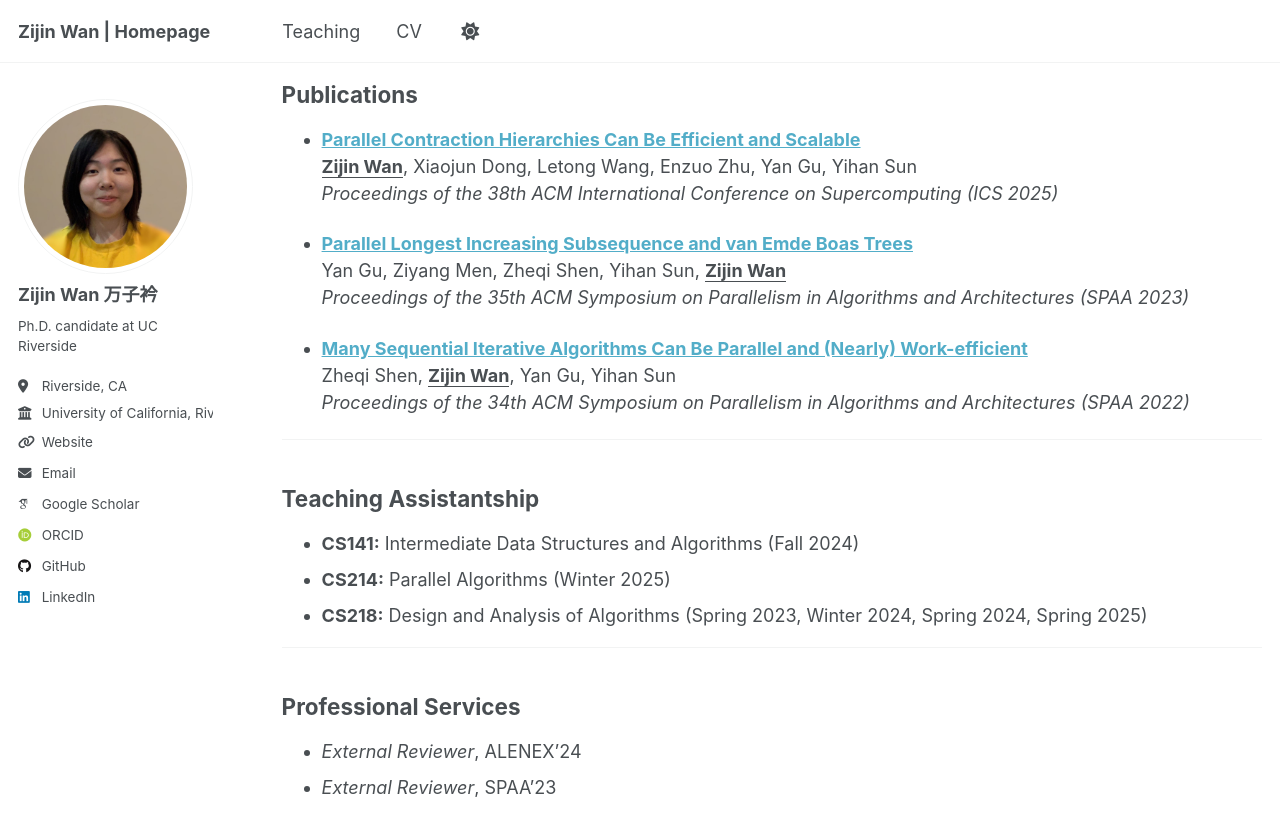
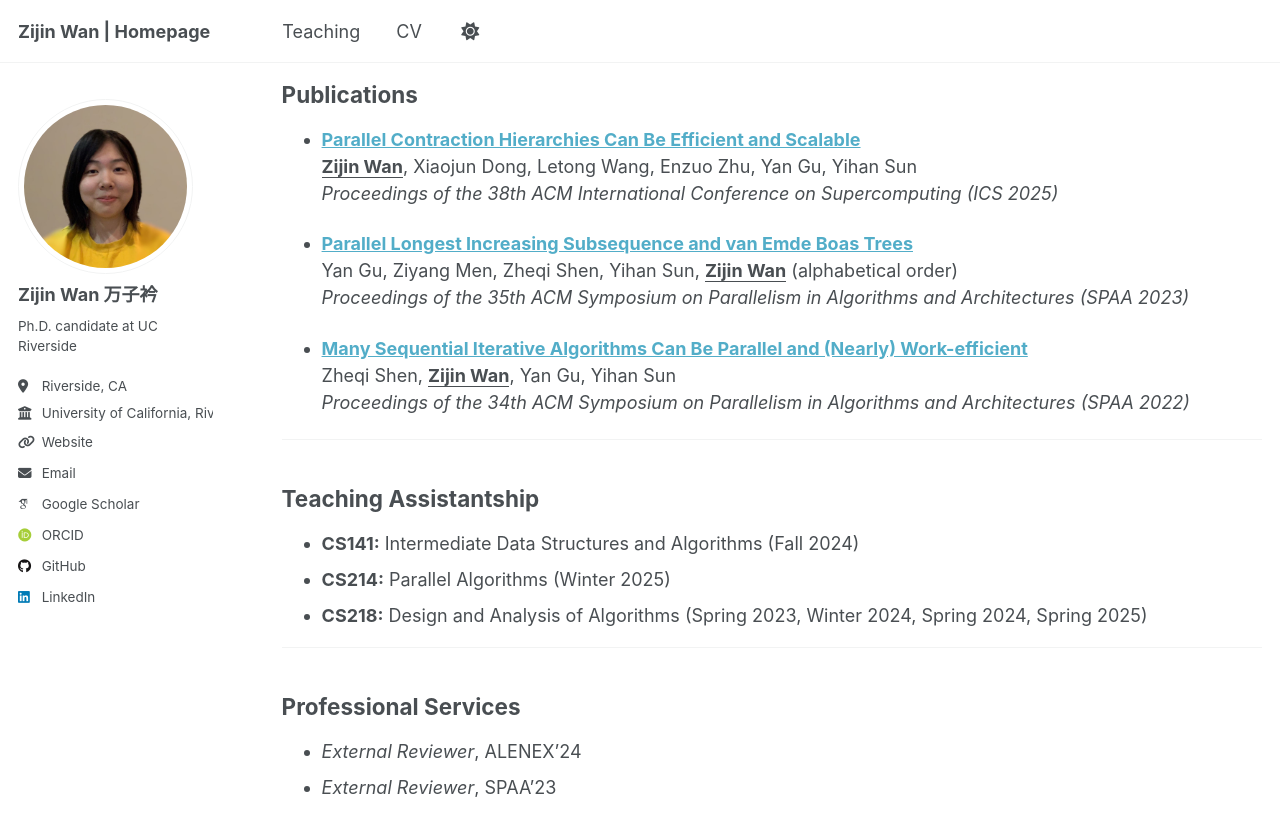
Before and after one commit to easinal/easinal.github.io, a Jekyll site: the page built from _pages/cv.md, in a window 1280 px wide and 900 px high, scrolled down 1736 px. Shown: the top 836 px of the window. Built offline with Jekyll 4.4.1, drawn with Linux system fonts in a browser that asks for light colours; some web fonts are replaced.

Commit message:
axriv to acm

```diff
--- a/_pages/cv.md
+++ b/_pages/cv.md
@@ -75,13 +75,14 @@ Cumulative GPA: 3.7/4.0
   <strong><u>Zijin Wan</u></strong>, Xiaojun Dong, Letong Wang, Enzuo Zhu, Yan Gu, Yihan Sun
   *Proceedings of the 38th ACM International Conference on Supercomputing (ICS 2025)*
 
-- **[Parallel Longest Increasing Subsequence and van Emde Boas Trees](https://arxiv.org/abs/2208.09809)**
-  Yan Gu, Ziyang Men, Zheqi Shen, Yihan Sun, <strong><u>Zijin Wan</u></strong>
+- **[Parallel Longest Increasing Subsequence and van Emde Boas Trees](https://dl.acm.org/doi/10.1145/3558481.3591069)**
+  Yan Gu, Ziyang Men, Zheqi Shen, Yihan Sun, <strong><u>Zijin Wan</u></strong>  (alphabetical order)
   *Proceedings of the 35th ACM Symposium on Parallelism in Algorithms and Architectures (SPAA 2023)*
 
-- **[Many Sequential Iterative Algorithms Can Be Parallel and (Nearly) Work-efficient](https://arxiv.org/abs/2205.13077)**
+- **[Many Sequential Iterative Algorithms Can Be Parallel and (Nearly) Work-efficient](https://dl.acm.org/doi/10.1145/3490148.3538574)**
   Zheqi Shen, <strong><u>Zijin Wan</u></strong>, Yan Gu, Yihan Sun
   *Proceedings of the 34th ACM Symposium on Parallelism in Algorithms and Architectures (SPAA 2022)*
+
 
 ---
 
```
Also changed, not shown: _pages/about.md (+1 -1 lines).
